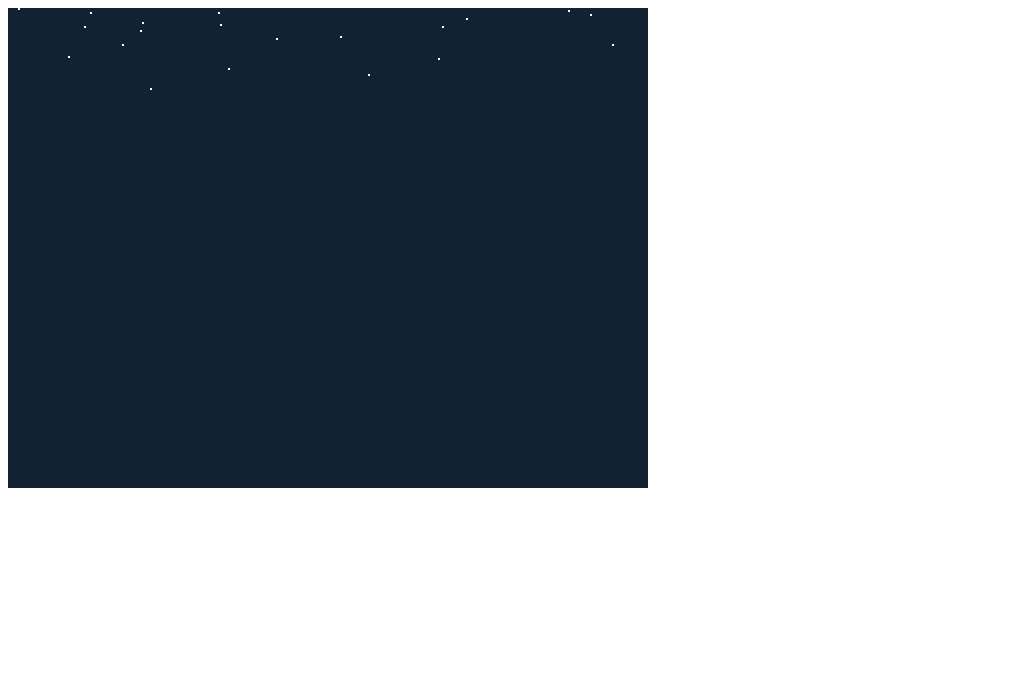
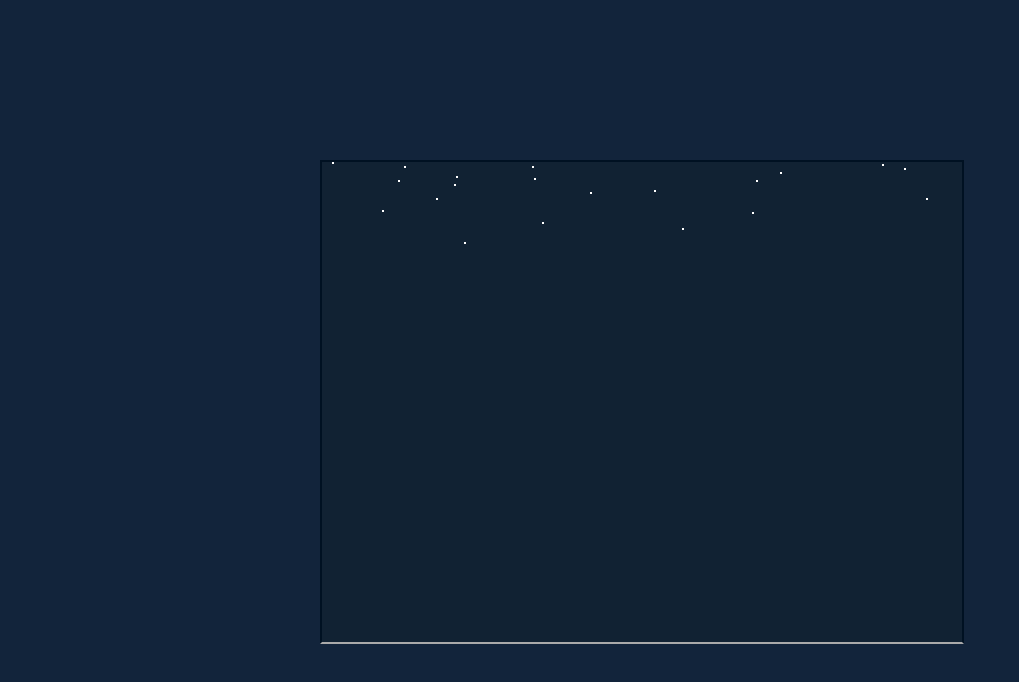
Before and after one commit to gavinanderegg/flake, a plain HTML site: page index.html in a window 1280 px wide. Shown: the whole page, without its empty margins (0-1019 px from the left). Drawn offline with nearby package versions, Linux system fonts and the light colour scheme; animation ran at ten frames a second.

Commit message:
More flakes and better css display

```diff
--- a/flake.js
+++ b/flake.js
@@ -155,7 +155,7 @@ function newFlake() {
 
 
 function animateFlakes() {
-	if ((Math.floor(randBetween(0, 1)) > 0.9) && flakes.length < 24) {
+	if ((Math.floor(randBetween(0, 1)) > 0.9) && flakes.length < 82) {
 		flakes.push(newFlake());
 	}
 
--- a/main.css
+++ b/main.css
@@ -1,7 +1,28 @@
+*
+{
+	padding: 0;
+	margin: 0;
+
+}
+
+#root
+{
+	position: relative;
+	width: 100%;
+	height: 100%;
+	background: #12243B;
+}
+
 #screen
 {
+	position: absolute;
+	top: 50%;
+	left: 50%;
 	display: block;
 	width: 640px;
 	height: 480px;
+	margin: -240px 0 0 -320px;
+	border: 2px solid #012;
+	border-bottom: 2px solid #AAA;
 	background: #123;
 }
```
